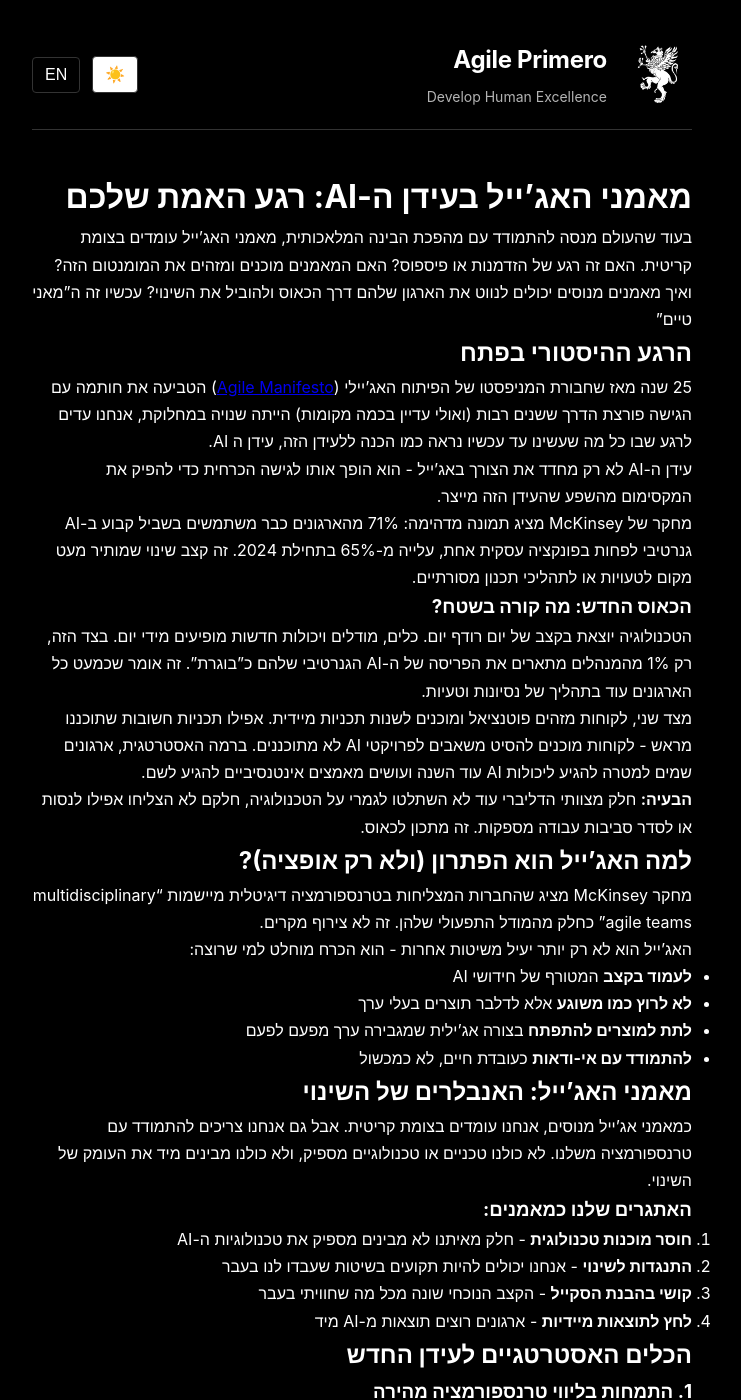
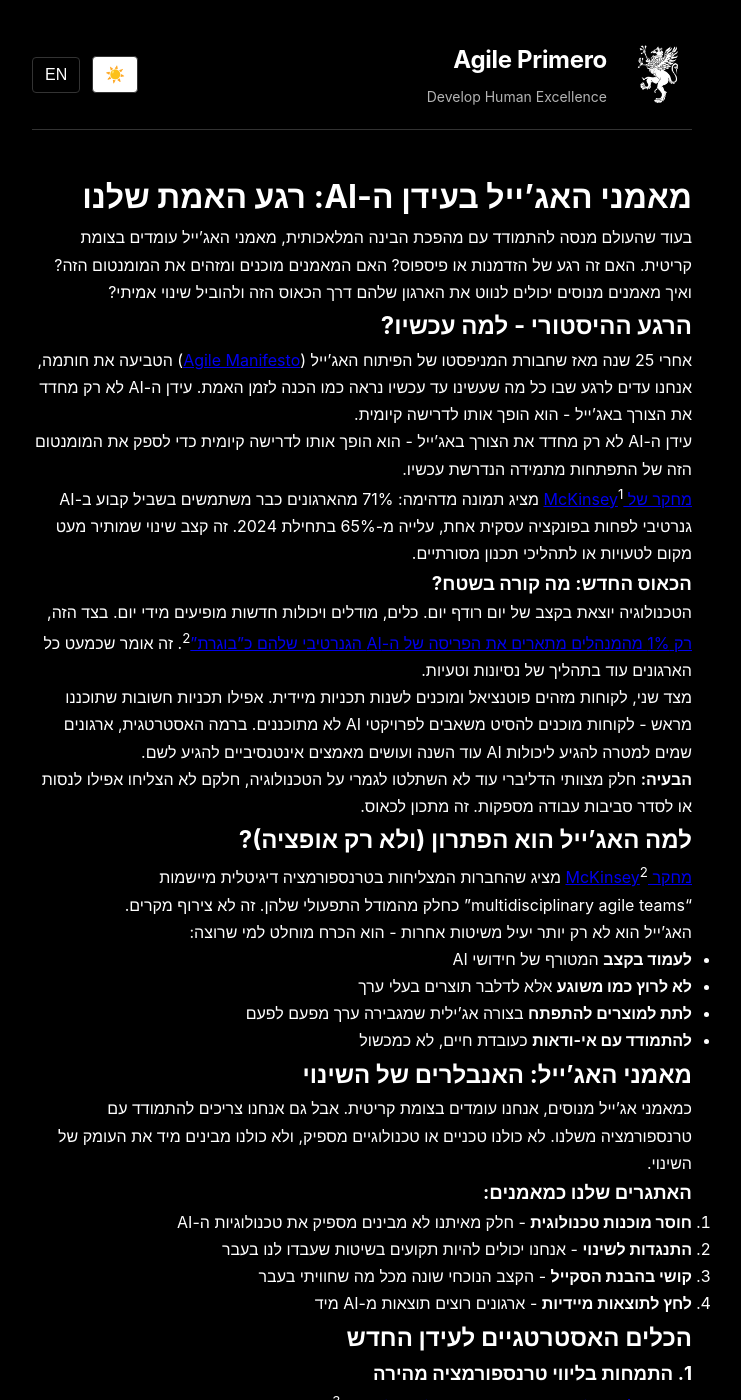
Before and after one commit to avi-the-coach/retro-on-agileprimero, a Jekyll site: the page built from posts_in_progress/ai-agile-coaches-temp.md, in a window 1280 px wide and 1400 px high. Shown: the whole window, without its empty margins (278-1019 px from the left). Built offline with Jekyll 4.4.1, drawn with Linux system fonts in a browser that asks for light colours; our own code applies the rules of GitHub Pages for plain Markdown files; some of the changed text lies outside the part shown.

Commit message:
Add research links and references to AI agile coaches article

```diff
--- a/posts_in_progress/ai-agile-coaches-temp.md
+++ b/posts_in_progress/ai-agile-coaches-temp.md
@@ -1,19 +1,18 @@
-# מאמני האג'ייל בעידן ה-AI: רגע האמת שלכם
+# מאמני האג'ייל בעידן ה-AI: רגע האמת שלנו
 
-בעוד שהעולם מנסה להתמודד עם מהפכת הבינה המלאכותית, מאמני האג'ייל עומדים בצומת קריטית. האם זה רגע של הזדמנות או פיספוס? האם המאמנים מוכנים ומזהים את המומנטום הזה? ואיך מאמנים מנוסים יכולים לנווט את הארגון שלהם דרך הכאוס ולהוביל את השינוי?
-עכשיו זה ה"מאני טיים"
+בעוד שהעולם מנסה להתמודד עם מהפכת הבינה המלאכותית, מאמני האג'ייל עומדים בצומת קריטית. האם זה רגע של הזדמנות או פיספוס? האם המאמנים מוכנים ומזהים את המומנטום הזה? ואיך מאמנים מנוסים יכולים לנווט את הארגון שלהם דרך הכאוס הזה ולהוביל שינוי אמיתי?
 
-## הרגע ההיסטורי בפתח
+## הרגע ההיסטורי - למה עכשיו?
 
-25 שנה מאז שחבורת המניפסטו של הפיתוח האג'יילי (<a href="https://agilemanifesto.org/" target="_blank" rel="noopener noreferrer">Agile Manifesto</a>) הטביעה את חותמה עם הגישה פורצת הדרך ששנים רבות (ואולי עדיין בכמה מקומות) הייתה שנויה במחלוקת, אנחנו עדים לרגע שבו כל מה שעשינו עד עכשיו נראה כמו הכנה ללעידן הזה, עידן ה AI.
+אחרי 25 שנה מאז שחבורת המניפסטו של הפיתוח האג'ייל (<a href="https://agilemanifesto.org/" target="_blank" rel="noopener noreferrer">Agile Manifesto</a>) הטביעה את חותמה, אנחנו עדים לרגע שבו כל מה שעשינו עד עכשיו נראה כמו הכנה לזמן האמת. עידן ה-AI לא רק מחדד את הצורך באג'ייל - הוא הופך אותו לדרישה קיומית.
 
-עידן ה-AI לא רק מחדד את הצורך באג'ייל - הוא הופך אותו לגישה הכרחית כדי להפיק את המקסימום מהשפע שהעידן הזה מייצר.
+עידן ה-AI לא רק מחדד את הצורך באג'ייל - הוא הופך אותו לדרישה קיומית כדי לספק את המומנטום הזה של התפתחות מתמידה הנדרשת עכשיו.
 
-מחקר של McKinsey מציג תמונה מדהימה: 71% מהארגונים כבר משתמשים בשביל קבוע ב-AI גנרטיבי לפחות בפונקציה עסקית אחת, עלייה מ-65% בתחילת 2024. זה קצב שינוי שמותיר מעט מקום לטעויות או לתהליכי תכנון מסורתיים.
+[מחקר של McKinsey](https://www.mckinsey.com/capabilities/quantumblack/our-insights/the-state-of-ai)<sup>1</sup> מציג תמונה מדהימה: 71% מהארגונים כבר משתמשים בשביל קבוע ב-AI גנרטיבי לפחות בפונקציה עסקית אחת, עלייה מ-65% בתחילת 2024. זה קצב שינוי שמותיר מעט מקום לטעויות או לתהליכי תכנון מסורתיים.
 
 ### הכאוס החדש: מה קורה בשטח?
 
-הטכנולוגיה יוצאת בקצב של יום רודף יום. כלים, מודלים ויכולות חדשות מופיעים מידי יום. בצד הזה, רק 1% מהמנהלים מתארים את הפריסה של ה-AI הגנרטיבי שלהם כ"בוגרת". זה אומר שכמעט כל הארגונים עוד בתהליך של נסיונות וטעיות.
+הטכנולוגיה יוצאת בקצב של יום רודף יום. כלים, מודלים ויכולות חדשות מופיעים מידי יום. בצד הזה, [רק 1% מהמנהלים מתארים את הפריסה של ה-AI הגנרטיבי שלהם כ"בוגרת"](https://www.mckinsey.com/capabilities/mckinsey-digital/our-insights/superagency-in-the-workplace-empowering-people-to-unlock-ais-full-potential-at-work)<sup>2</sup>. זה אומר שכמעט כל הארגונים עוד בתהליך של נסיונות וטעיות.
 
 מצד שני, לקוחות מזהים פוטנציאל ומוכנים לשנות תכניות מיידית. אפילו תכניות חשובות שתוכננו מראש - לקוחות מוכנים להסיט משאבים לפרויקטי AI לא מתוכננים. ברמה האסטרטגית, ארגונים שמים למטרה להגיע ליכולות AI עוד השנה ועושים מאמצים אינטנסיביים להגיע לשם.
 
@@ -21,7 +20,7 @@
 
 ## למה האג'ייל הוא הפתרון (ולא רק אופציה)?
 
-מחקר McKinsey מציג שהחברות המצליחות בטרנספורמציה דיגיטלית מיישמות "multidisciplinary agile teams" כחלק מהמודל התפעולי שלהן. זה לא צירוף מקרים.
+[מחקר McKinsey](https://www.mckinsey.com/capabilities/mckinsey-digital/our-insights/superagency-in-the-workplace-empowering-people-to-unlock-ais-full-potential-at-work)<sup>2</sup> מציג שהחברות המצליחות בטרנספורמציה דיגיטלית מיישמות "multidisciplinary agile teams" כחלק מהמודל התפעולי שלהן. זה לא צירוף מקרים.
 
 האג'ייל הוא לא רק יותר יעיל משיטות אחרות - הוא הכרח מוחלט למי שרוצה:
 - **לעמוד בקצב** המטורף של חידושי AI
@@ -62,7 +61,7 @@
 
 ### 3. מיומנויות נתונים ומדידה
 
-המחקר מראה שהפרקטיקה עם ההשפעה הגדולה ביותר על הרווחיות היא מעקב אחר KPI מוגדרים היטב עבור פתרונות AI.
+[המחקר מראה שהפרקטיקה עם ההשפעה הגדולה ביותר על הרווחיות היא מעקב אחר KPI מוגדרים היטב עבור פתרונות AI](https://www.mckinsey.com/capabilities/quantumblack/our-insights/the-state-of-ai)<sup>1</sup>.
 
 **כלים מעשיים:**
 - למד לבנות מטריקות שמודדות הצלחה בפרויקטי AI
@@ -129,4 +128,22 @@
 - בניית מטריקות למדידת הצלחה בפרויקטי AI
 - ניהול צוותים היברידיים בעידן החדש
 
+---
+
+## מקורות ומחקרים
+
+<sup>1</sup> McKinsey & Company (2025). [The state of AI: How organizations are rewiring to capture value](https://www.mckinsey.com/capabilities/quantumblack/our-insights/the-state-of-ai). מחקר שנתי על מצב הבינה המלאכותית בארגונים, המציג נתונים על אימוץ AI גנרטיבי וההשפעה על הרווחיות.
+
+<sup>2</sup> McKinsey & Company (2025). [AI in the workplace: A report for 2025](https://www.mckinsey.com/capabilities/mckinsey-digital/our-insights/superagency-in-the-workplace-empowering-people-to-unlock-ais-full-potential-at-work). דוח מקיף על השימוש ב-AI במקום העבודה והמסגרת של "Rewired framework" לטרנספורמציה דיגיטלית.
+
+<sup>3</sup> Agile Alliance (2024). [Putting the AI into Agile: The Potential of AI for Coaches and Beyond](https://www.agilealliance.org/resources/sessions/putting-the-ai-into-agile-the-potential-of-ai-for-coaches-and-beyond/). מחקר משותף עם McKinsey על כשלונות טרנספורמציות אג'ייל והצורך בשינוי תרבותי.
+
+<sup>4</sup> McKinsey & Company (2023). [The economic potential of generative AI: The next productivity frontier](https://www.mckinsey.com/capabilities/mckinsey-digital/our-insights/the-economic-potential-of-generative-ai-the-next-productivity-frontier). מחקר על הפוטנציאל הכלכלי של AI גנרטיבי והשפעתו על הפרודוקטיביות.
+
+<sup>5</sup> McKinsey & Company (2025). [How an AI-enabled software product development life cycle will fuel innovation](https://www.mckinsey.com/industries/technology-media-and-telecommunications/our-insights/how-an-ai-enabled-software-product-development-life-cycle-will-fuel-innovation). מחקר על השפעת AI על מחזור הפיתוח ותפקידי צוותי הפיתוח.
+
+<sup>6</sup> AgileLab (2024). [AI in Agile Coaching: Driving Team Success](https://agilelab.de/blog/ai-agile-coaching). מאמר על השימוש ב-AI באימון אג'ייל וניתוח דפוסי עבודה.
+
+<sup>7</sup> Karekar, H. (2023). [Thrive as an Agile Coach in the Age of AI: Retain your competitive advantage with these 2 human qualities](https://hrishikeshkarekar.medium.com/thrive-as-an-agile-coach-in-the-age-of-ai-retain-your-competitive-advantage-with-these-2-human-858eda408b8). מאמר על התכונות האנושיות הקריטיות למאמני אג'ייל בעידן ה-AI.
+
 *המאמר מבוסס על מחקרים עדכניים של McKinsey, Agile Alliance ומחקרים נוספים בתחום האג'ייל וה-AI.*
```
Also changed, not shown: other parts of posts_in_progress/ai-agile-coaches-temp.md (+6 -6 lines).
